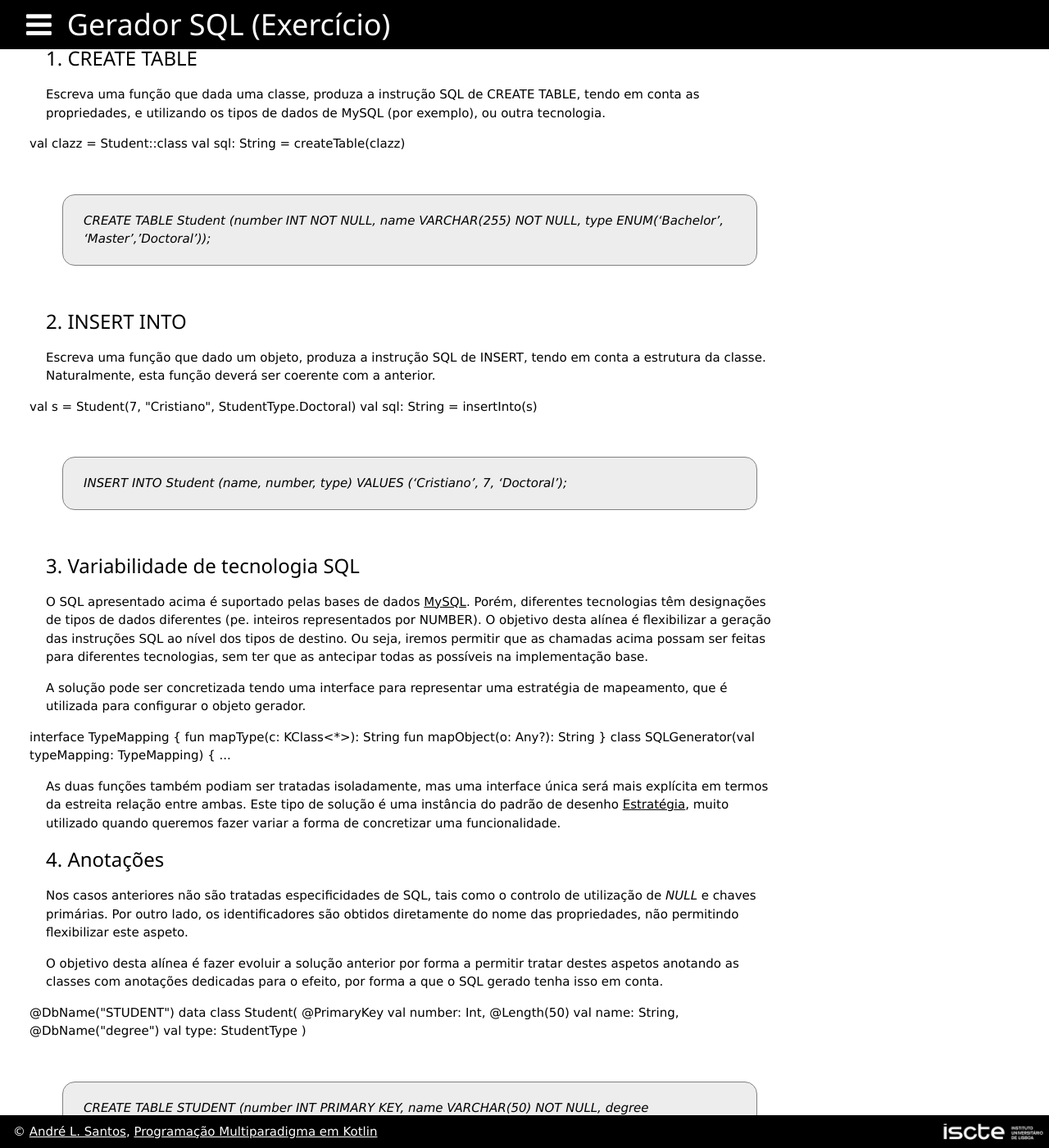
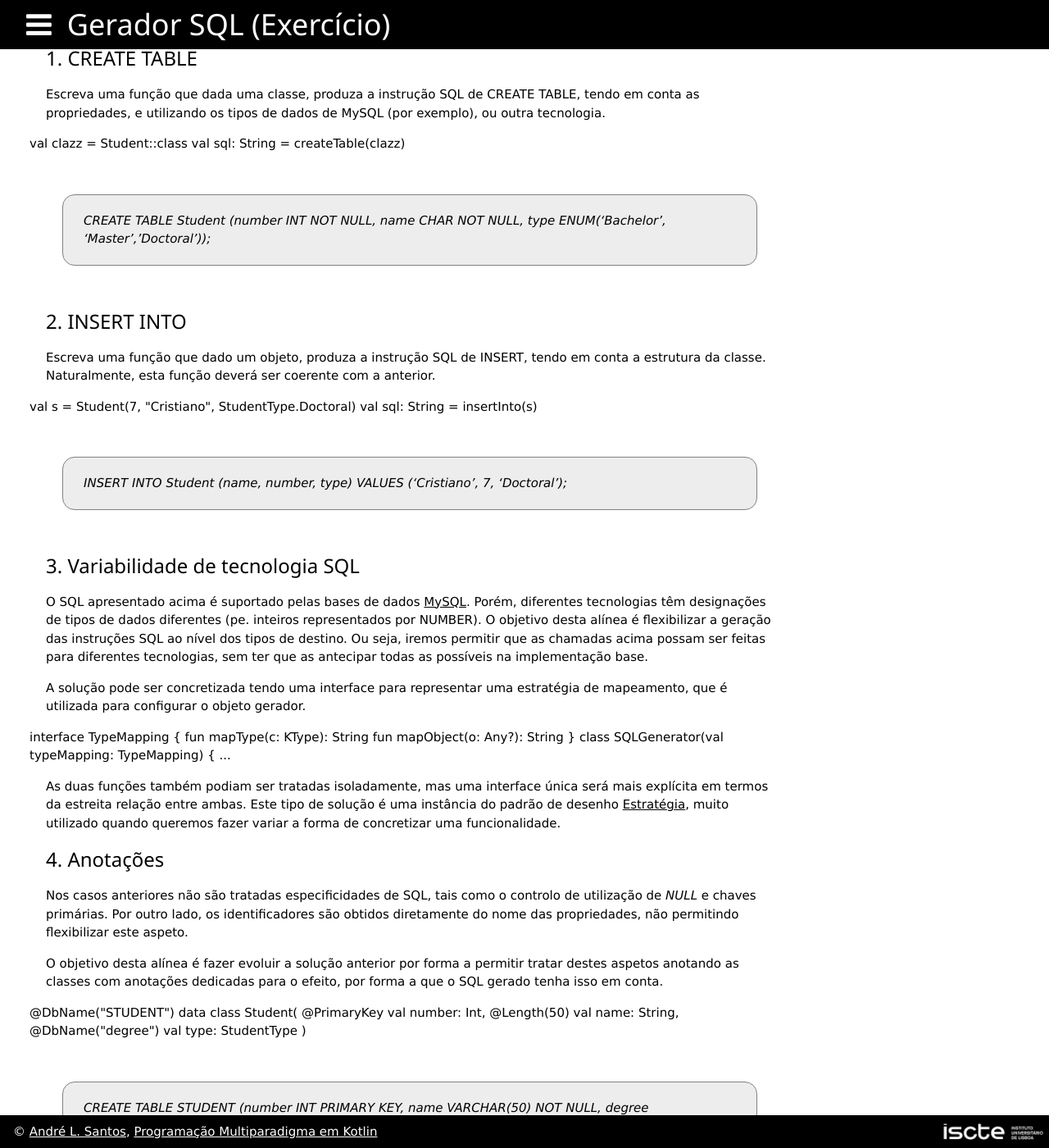
Before and after one commit to andre-santos-pt/andre-santos-pt.github.io, a Jekyll site: the page built from kotlin/metaprogramacao/exercicios/geradorsql.md, in a window 1280 px wide and 1400 px high, scrolled down 532 px. Shown: the whole window at 82% size. Built offline with Jekyll 4.4.1, drawn with Linux system fonts in a browser that asks for light colours; nearby versions of some CDN libraries.

Commit message:
Update geradorsql.md

```diff
--- a/kotlin/metaprogramacao/exercicios/geradorsql.md
+++ b/kotlin/metaprogramacao/exercicios/geradorsql.md
@@ -53,7 +53,7 @@ val sql: String = createTable(clazz)
 %}
 
 
-> CREATE TABLE Student (number INT NOT NULL, name VARCHAR(255) NOT NULL, type ENUM('Bachelor', 'Master','Doctoral'));
+> CREATE TABLE Student (number INT NOT NULL, name CHAR NOT NULL, type ENUM('Bachelor', 'Master','Doctoral'));
 
 
 ### 2. INSERT INTO
@@ -76,7 +76,7 @@ A solução pode ser concretizada tendo uma interface para representar uma estra
 
 {% include code code="
 interface TypeMapping {
-    fun mapType(c: KClass<*>): String
+    fun mapType(c: KType): String
     fun mapObject(o: Any?): String
 }
 
@@ -109,7 +109,7 @@ data class Student(
 %}
 
 
-> CREATE TABLE STUDENT (number INT PRIMARY KEY, name VARCHAR(50) NOT NULL, degree VARCHAR(8));
+> CREATE TABLE STUDENT (number INT PRIMARY KEY, name VARCHAR(50) NOT NULL, degree ENUM('Bachelor', 'Master','Doctoral'));
 
 - **@DbName**: pode ser aplicada na classe ou numa propriedade, e tem ela própria uma propriedade para definir o identificador a utilizar no SQL.
 
```
